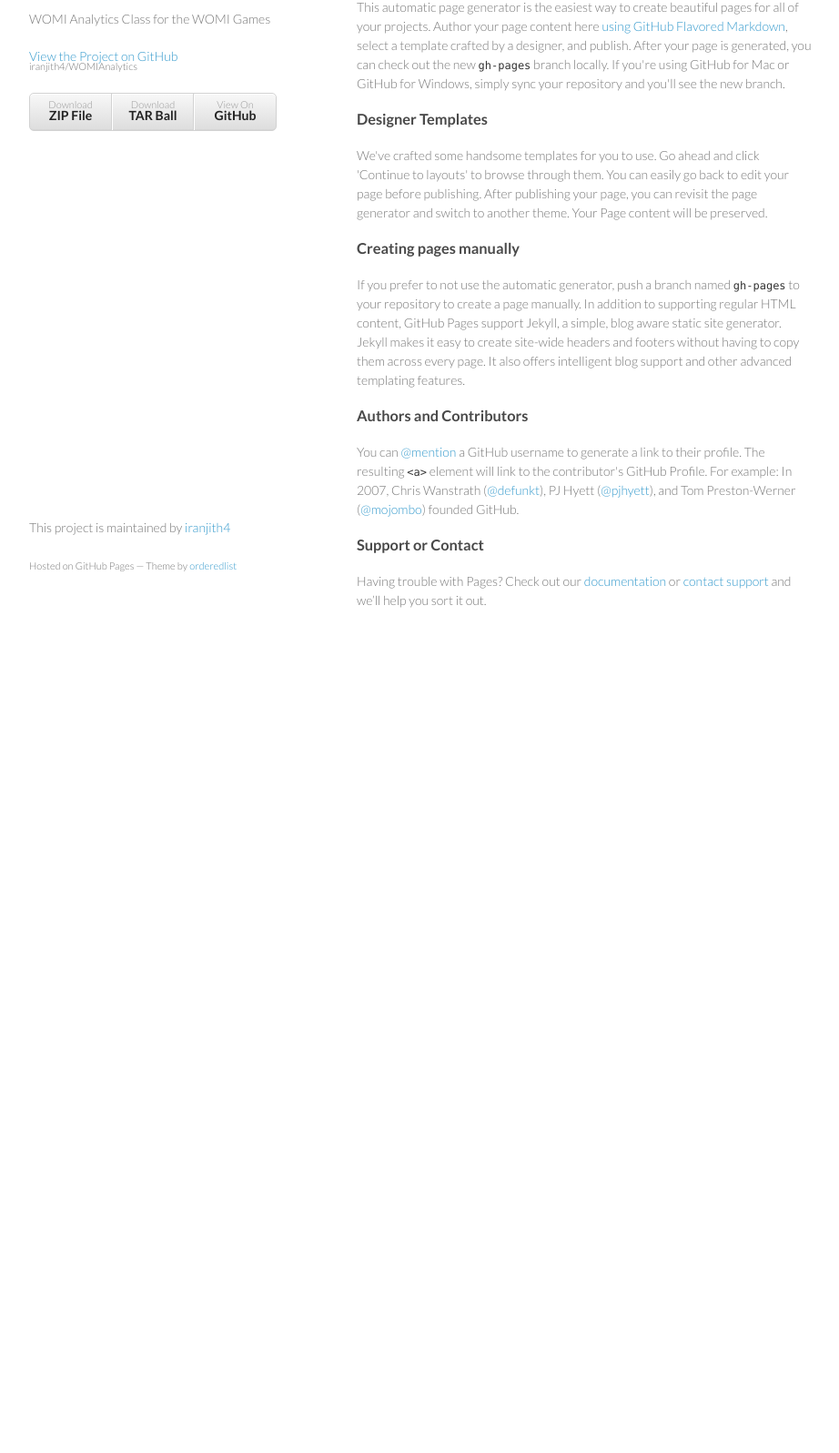
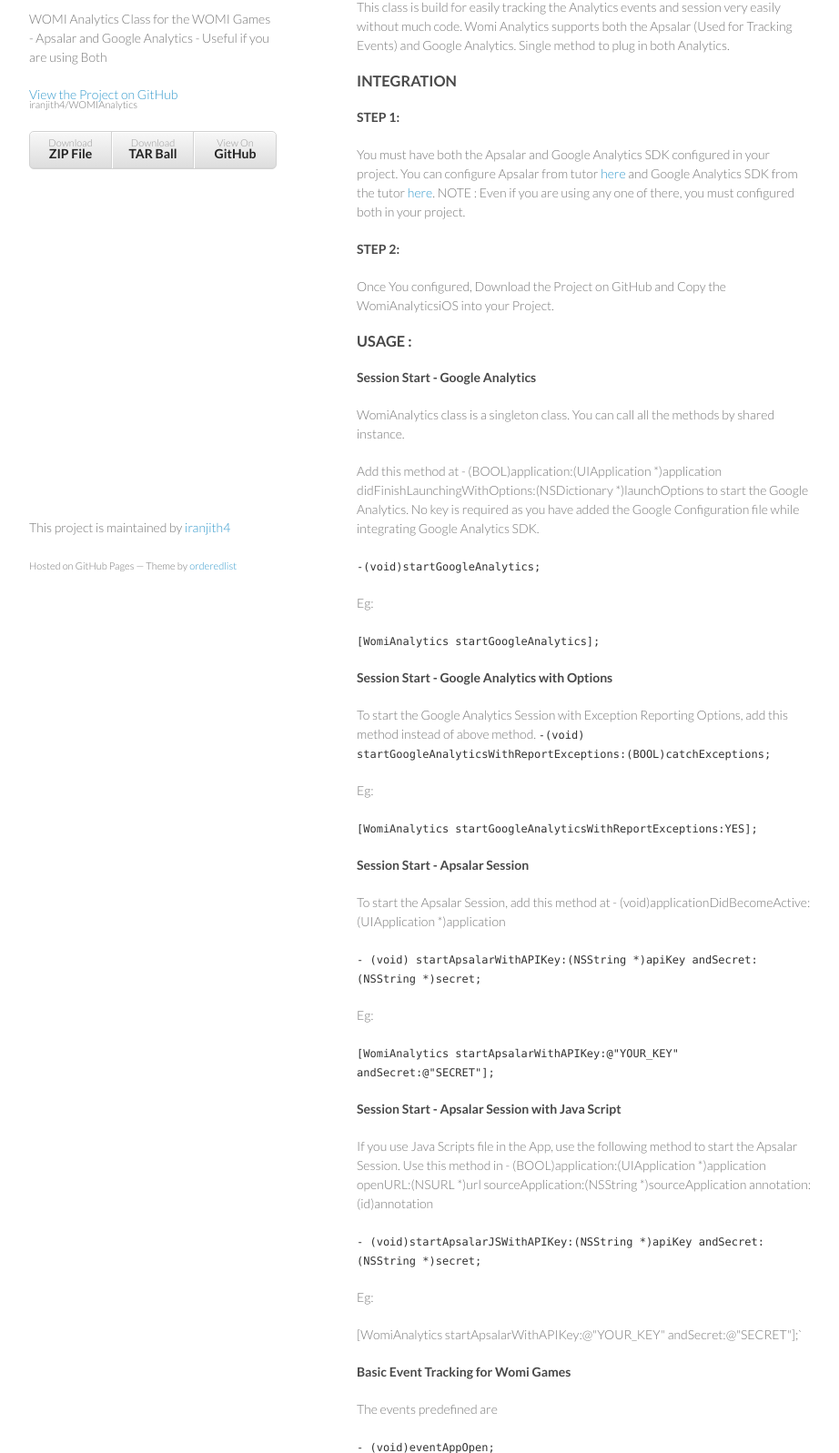
Before and after one commit to iranjith4/WOMIAnalytics, a plain HTML site: page index.html in a window 1280 px wide. Shown: the part 99-1696 px from the top of the page at 91% size, without its empty margins (178-1100 px from the left). Before the commit the page ends 839 px from the top, so only its background shows below. Drawn offline with Linux system fonts and the light colour scheme.

```diff
--- a/index.html
+++ b/index.html
@@ -3,7 +3,7 @@
   <head>
     <meta charset="utf-8">
     <meta http-equiv="X-UA-Compatible" content="chrome=1">
-    <title>Womianalytics by iranjith4</title>
+    <title>Womi Analytics by iranjith4</title>
 
     <link rel="stylesheet" href="stylesheets/styles.css">
     <link rel="stylesheet" href="stylesheets/github-light.css">
@@ -15,8 +15,8 @@
   <body>
     <div class="wrapper">
       <header>
-        <h1>Womianalytics</h1>
-        <p>WOMI Analytics Class for the WOMI Games</p>
+        <h1>Womi Analytics</h1>
+        <p>WOMI Analytics Class for the WOMI Games - Apsalar and Google Analytics - Useful if you are using Both</p>
 
         <p class="view"><a href="https://github.com/iranjith4/WOMIAnalytics">View the Project on GitHub <small>iranjith4/WOMIAnalytics</small></a></p>
 
@@ -29,29 +29,124 @@
       </header>
       <section>
         <h3>
-<a id="welcome-to-github-pages" class="anchor" href="#welcome-to-github-pages" aria-hidden="true"><span class="octicon octicon-link"></span></a>Welcome to GitHub Pages.</h3>
+<a id="womi-analytics-class" class="anchor" href="#womi-analytics-class" aria-hidden="true"><span class="octicon octicon-link"></span></a>WOMI Analytics Class</h3>
 
-<p>This automatic page generator is the easiest way to create beautiful pages for all of your projects. Author your page content here <a href="https://guides.github.com/features/mastering-markdown/">using GitHub Flavored Markdown</a>, select a template crafted by a designer, and publish. After your page is generated, you can check out the new <code>gh-pages</code> branch locally. If you're using GitHub for Mac or GitHub for Windows, simply sync your repository and you'll see the new branch.</p>
+<p>This class is build for easily tracking the Analytics events and session very easily without much code. Womi Analytics supports both the Apsalar (Used for Tracking Events) and Google Analytics. Single method to plug in both Analytics.</p>
 
 <h3>
-<a id="designer-templates" class="anchor" href="#designer-templates" aria-hidden="true"><span class="octicon octicon-link"></span></a>Designer Templates</h3>
+<a id="integration" class="anchor" href="#integration" aria-hidden="true"><span class="octicon octicon-link"></span></a>INTEGRATION</h3>
 
-<p>We've crafted some handsome templates for you to use. Go ahead and click 'Continue to layouts' to browse through them. You can easily go back to edit your page before publishing. After publishing your page, you can revisit the page generator and switch to another theme. Your Page content will be preserved.</p>
+<h4>
+<a id="step-1" class="anchor" href="#step-1" aria-hidden="true"><span class="octicon octicon-link"></span></a>STEP 1:</h4>
+
+<p>You must have both the Apsalar and Google Analytics SDK configured in your project. You can configure Apsalar from tutor <a href="http://support.apsalar.com/customer/portal/articles/717510-integrating-the-ios-sdk">here</a> and Google Analytics SDK from the tutor <a href="https://developers.google.com/analytics/devguides/collection/ios/v3/?configured">here</a>.
+NOTE : Even if you are using any one of there, you must configured both in your project.</p>
+
+<h4>
+<a id="step-2" class="anchor" href="#step-2" aria-hidden="true"><span class="octicon octicon-link"></span></a>STEP 2:</h4>
+
+<p>Once You configured, Download the Project on GitHub and  Copy the WomiAnalyticsiOS into your Project.</p>
 
 <h3>
-<a id="creating-pages-manually" class="anchor" href="#creating-pages-manually" aria-hidden="true"><span class="octicon octicon-link"></span></a>Creating pages manually</h3>
+<a id="usage-" class="anchor" href="#usage-" aria-hidden="true"><span class="octicon octicon-link"></span></a>USAGE :</h3>
 
-<p>If you prefer to not use the automatic generator, push a branch named <code>gh-pages</code> to your repository to create a page manually. In addition to supporting regular HTML content, GitHub Pages support Jekyll, a simple, blog aware static site generator. Jekyll makes it easy to create site-wide headers and footers without having to copy them across every page. It also offers intelligent blog support and other advanced templating features.</p>
+<h4>
+<a id="session-start----google-analytics" class="anchor" href="#session-start----google-analytics" aria-hidden="true"><span class="octicon octicon-link"></span></a>Session Start -  Google Analytics</h4>
 
-<h3>
-<a id="authors-and-contributors" class="anchor" href="#authors-and-contributors" aria-hidden="true"><span class="octicon octicon-link"></span></a>Authors and Contributors</h3>
+<p>WomiAnalytics class is a singleton class. You can call all the methods by shared instance. </p>
 
-<p>You can <a href="https://github.com/blog/821" class="user-mention">@mention</a> a GitHub username to generate a link to their profile. The resulting <code>&lt;a&gt;</code> element will link to the contributor's GitHub Profile. For example: In 2007, Chris Wanstrath (<a href="https://github.com/defunkt" class="user-mention">@defunkt</a>), PJ Hyett (<a href="https://github.com/pjhyett" class="user-mention">@pjhyett</a>), and Tom Preston-Werner (<a href="https://github.com/mojombo" class="user-mention">@mojombo</a>) founded GitHub.</p>
+<p>Add this method at - (BOOL)application:(UIApplication *)application didFinishLaunchingWithOptions:(NSDictionary *)launchOptions to start the Google Analytics. No key is required as you have added the Google Configuration file while integrating Google Analytics SDK.</p>
 
-<h3>
-<a id="support-or-contact" class="anchor" href="#support-or-contact" aria-hidden="true"><span class="octicon octicon-link"></span></a>Support or Contact</h3>
+<p><code>-(void)startGoogleAnalytics;</code></p>
 
-<p>Having trouble with Pages? Check out our <a href="https://help.github.com/pages">documentation</a> or <a href="https://github.com/contact">contact support</a> and we’ll help you sort it out.</p>
+<p>Eg:</p>
+
+<p><code>[WomiAnalytics startGoogleAnalytics];</code></p>
+
+<h4>
+<a id="session-start---google-analytics-with-options" class="anchor" href="#session-start---google-analytics-with-options" aria-hidden="true"><span class="octicon octicon-link"></span></a>Session Start - Google Analytics with Options</h4>
+
+<p>To start the Google Analytics Session with Exception Reporting Options, add this method instead of above method.
+<code>-(void) startGoogleAnalyticsWithReportExceptions:(BOOL)catchExceptions;</code></p>
+
+<p>Eg:</p>
+
+<p><code>[WomiAnalytics startGoogleAnalyticsWithReportExceptions:YES];</code></p>
+
+<h4>
+<a id="session-start----apsalar-session" class="anchor" href="#session-start----apsalar-session" aria-hidden="true"><span class="octicon octicon-link"></span></a>Session Start -  Apsalar Session</h4>
+
+<p>To start the Apsalar Session, add this method at - (void)applicationDidBecomeActive:(UIApplication *)application</p>
+
+<p><code>- (void) startApsalarWithAPIKey:(NSString *)apiKey andSecret:(NSString *)secret;</code></p>
+
+<p>Eg:</p>
+
+<p><code>[WomiAnalytics startApsalarWithAPIKey:@"YOUR_KEY" andSecret:@"SECRET"];</code></p>
+
+<h4>
+<a id="session-start---apsalar-session-with-java-script" class="anchor" href="#session-start---apsalar-session-with-java-script" aria-hidden="true"><span class="octicon octicon-link"></span></a>Session Start - Apsalar Session with Java Script</h4>
+
+<p>If you use Java Scripts file in the App, use the following method to start the Apsalar Session. Use this method in - (BOOL)application:(UIApplication *)application openURL:(NSURL *)url sourceApplication:(NSString *)sourceApplication annotation:(id)annotation</p>
+
+<p><code>- (void)startApsalarJSWithAPIKey:(NSString *)apiKey andSecret:(NSString *)secret;</code></p>
+
+<p>Eg:</p>
+
+<p>[WomiAnalytics startApsalarWithAPIKey:@"YOUR_KEY" andSecret:@"SECRET"];`</p>
+
+<h4>
+<a id="basic-event-tracking-for-womi-games" class="anchor" href="#basic-event-tracking-for-womi-games" aria-hidden="true"><span class="octicon octicon-link"></span></a>Basic Event Tracking for Womi Games</h4>
+
+<p>The events predefined are </p>
+
+<p><code>- (void)eventAppOpen;</code></p>
+
+<p><code>- (void)eventGameStarts;</code></p>
+
+<p><code>- (void)eventGameComplete;</code></p>
+
+<p><code>- (void)eventGameCompleteWithScore:(NSString *)score;</code></p>
+
+<p><code>- (void)eventDailyBonus;</code></p>
+
+<p><code>- (void)eventHighScoreBonus;</code></p>
+
+<p><code>- (void)eventHighScoreBonusWithScore:(NSString *)score;</code></p>
+
+<p><code>- (void)eventPortalLaunch;</code></p>
+
+<p><code>- (void)eventAppPopup;</code></p>
+
+<p>Eg:</p>
+
+<p><code>[WomiAnalytics eventAppOpen];</code></p>
+
+<p><code>[WomiAnalytics eventHighScoreBonusWithScore:@"256"];</code></p>
+
+<h4>
+<a id="custom-event-tracking" class="anchor" href="#custom-event-tracking" aria-hidden="true"><span class="octicon octicon-link"></span></a>Custom Event Tracking</h4>
+
+<p>Other than the basic event for games, custom events can be tracked by using the method
+<code>- (void)eventCustomName:(NSString *)event category:(NSString *)category label:(NSString *)label value:(NSString *)value;</code></p>
+
+<p>Eg:</p>
+
+<p><code>[WomiAnalytics eventCustomName:@"tapped_help" category:@"ui_action" label:nil value:nil];</code></p>
+
+<p>NOTE : Event Name, and Category name is must for this method. Label and Value is optional. </p>
+
+<h4>
+<a id="screen-tracking" class="anchor" href="#screen-tracking" aria-hidden="true"><span class="octicon octicon-link"></span></a>Screen tracking</h4>
+
+<p>The Screen Tracking is available natively in Google Analytics, and added to the Apsalar as an even with secondary Argument "screen_event"</p>
+
+<p>To track the screen, pass the name of the screen to this method.
+<code>- (void)screenName:(NSString *)screenName</code></p>
+
+<p>Eg:</p>
+
+<p><code>[WomiAnalytics screenName:@"Game_Screen"]</code></p>
       </section>
       <footer>
         <p>This project is maintained by <a href="https://github.com/iranjith4">iranjith4</a></p>
```
Also changed, not shown: params.json (+1 -1 lines).
